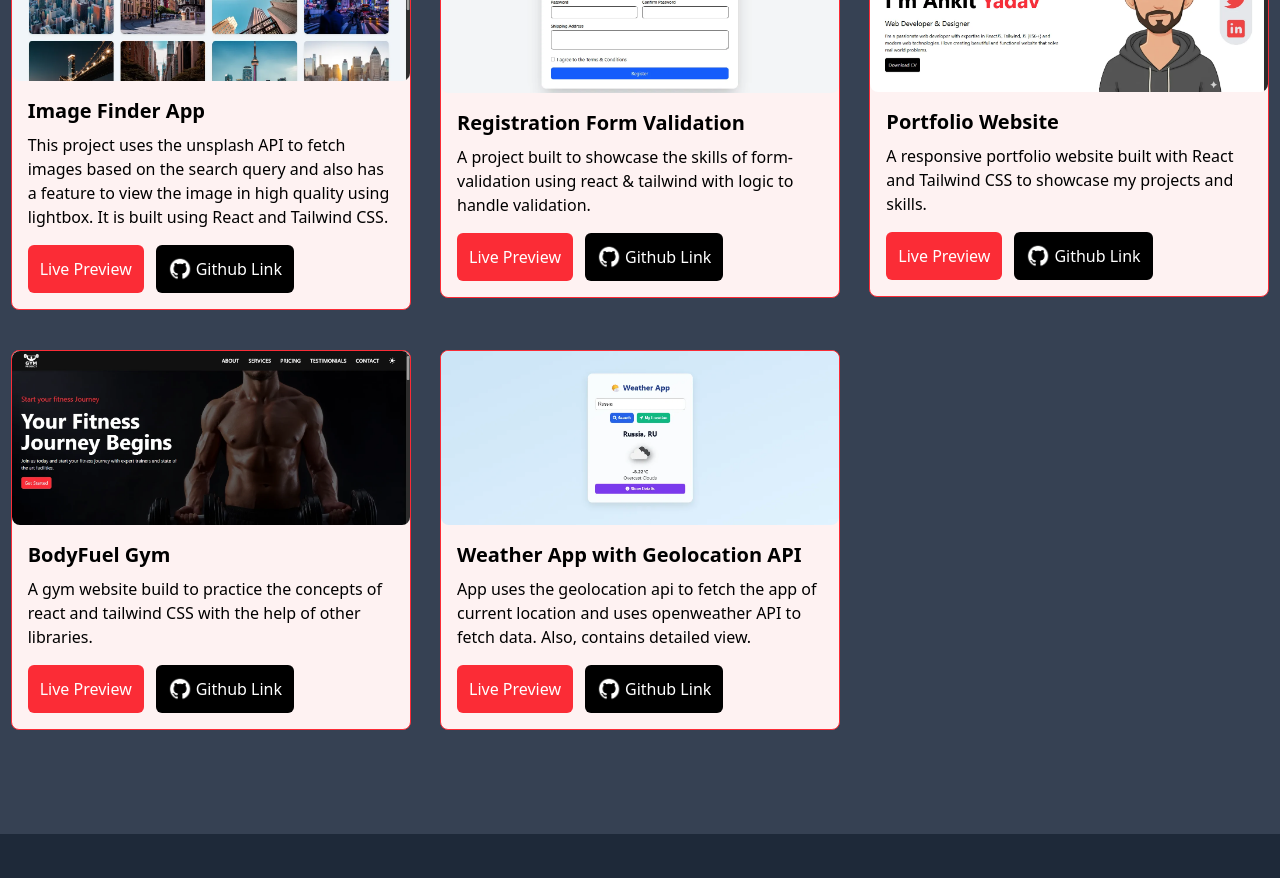
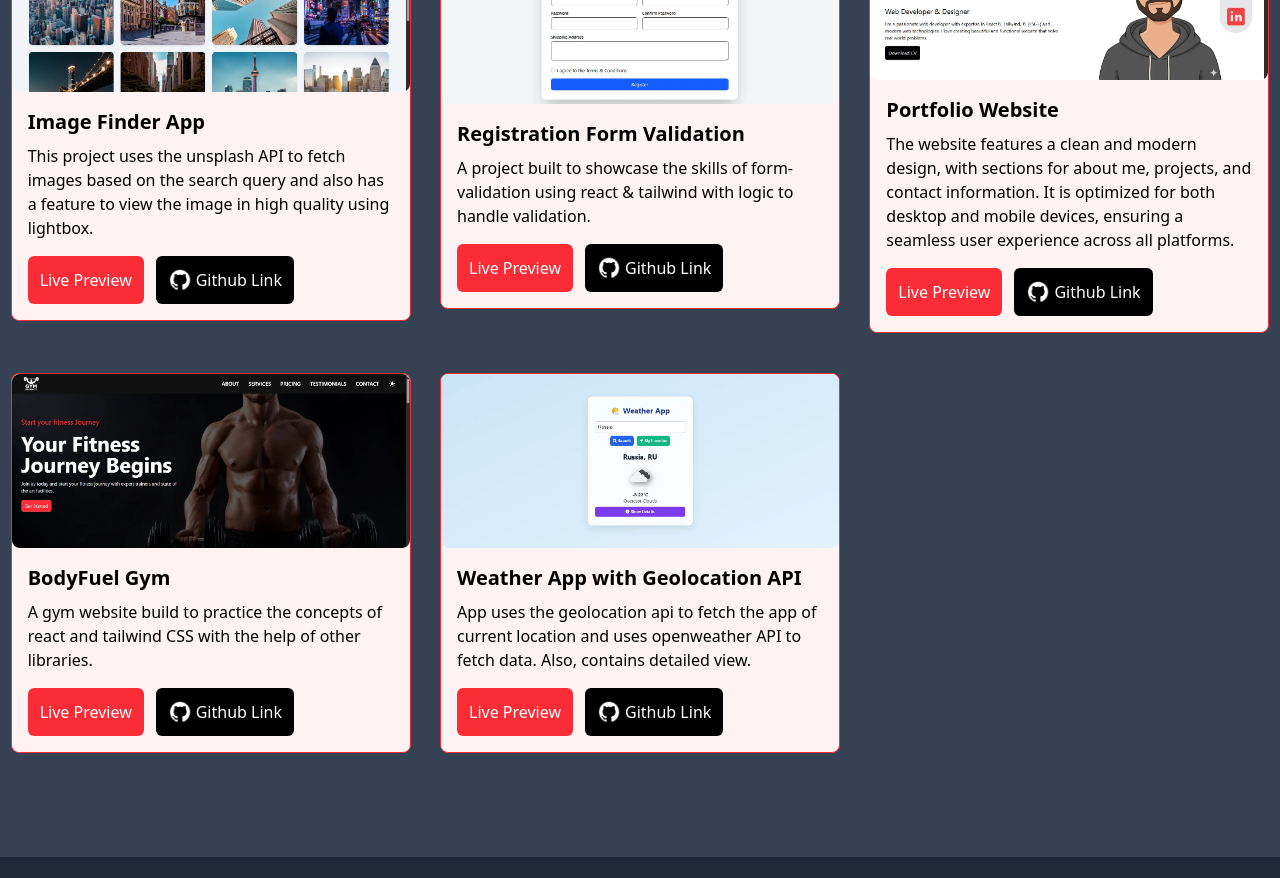
Before and after one commit to youknowankit/youknowankit-portfolio, a React (Vite) app: page / in a window 1280 px wide. Shown: the part 1740-2618 px from the top of the page. Built offline with nearby package versions, Linux system fonts and the light colour scheme.

Commit message:
Updated description

```diff
--- a/src/components/Projects.jsx
+++ b/src/components/Projects.jsx
@@ -10,7 +10,7 @@ const Projects = () => {
     {
       id: 1,
       title: "Image Finder App",
-      desc: "This project uses the unsplash API to fetch images based on the search query and also has a feature to view the image in high quality using lightbox. It is built using React and Tailwind CSS.",
+      desc: "This project uses the unsplash API to fetch images based on the search query and also has a feature to view the image in high quality using lightbox.",
       image: imageSearchApp,
       live: "https://reactimagefinderapp.netlify.app/",
       github: "https://github.com/youknowankit/react-image-search-app",
@@ -26,7 +26,7 @@ const Projects = () => {
     {
       id: 3,
       title: "Portfolio Website",
-      desc: "A responsive portfolio website built with React and Tailwind CSS to showcase my projects and skills.",
+      desc: "The website features a clean and modern design, with sections for about me, projects, and contact information. It is optimized for both desktop and mobile devices, ensuring a seamless user experience across all platforms.",
       image: Portfolio,
       live: "https://youknowankit.netlify.app/",
       github: "https://github.com/youknowankit/youknowankit-portfolio",
```
